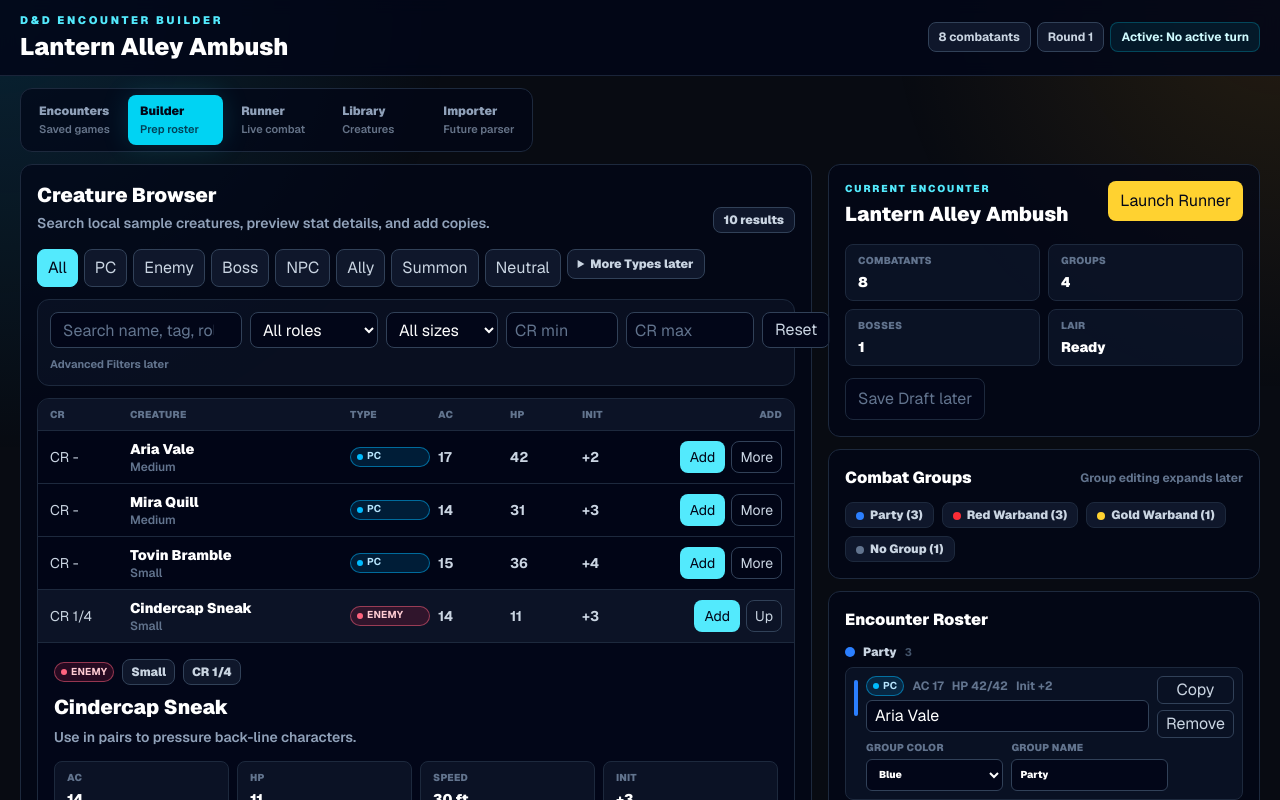
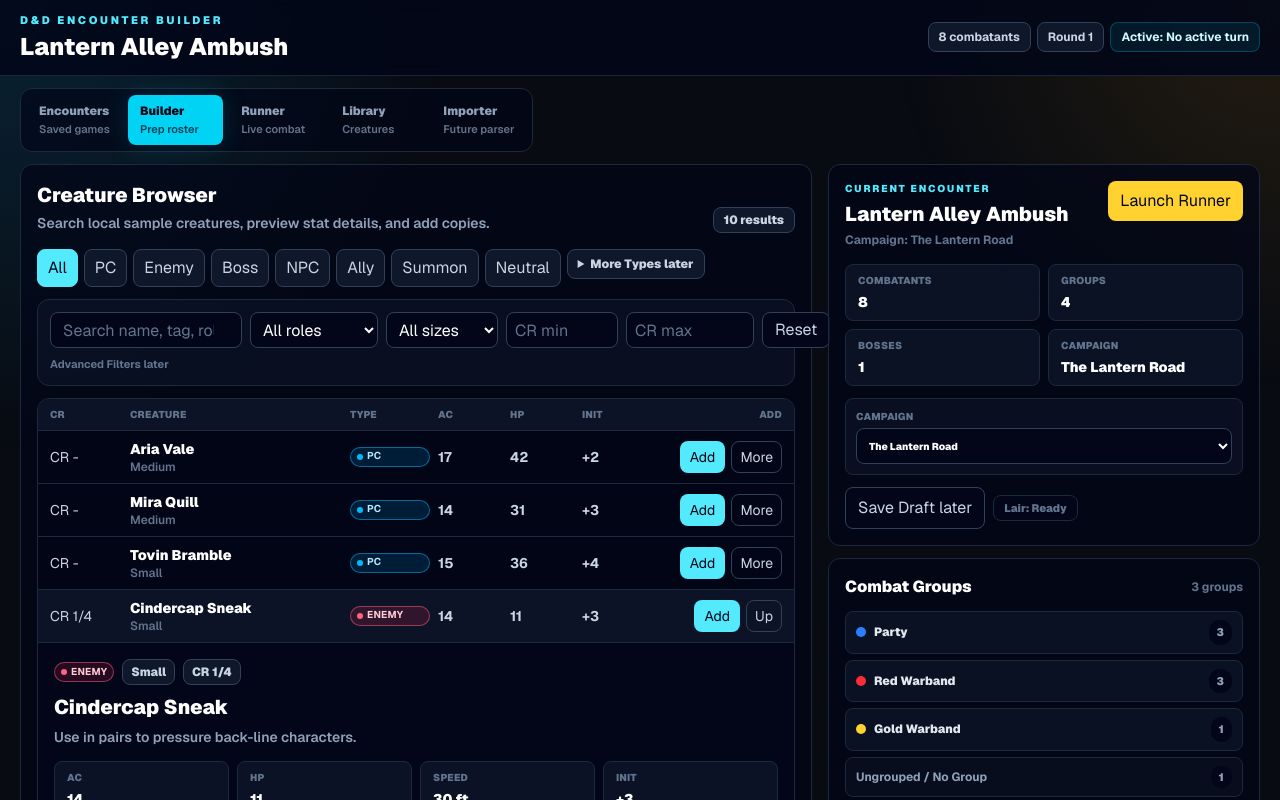
Before and after one commit to dtroms/dnd-encounter-builder, a Next.js app: page / in a window 1280 px wide. Both pictures are taken after typing "Sample" into the empty fields and a click on the button "Create New Encounter". Shown: the top 800 px of the page. Built offline with nearby package versions, Linux system fonts and the light colour scheme.

Commit message:
Checkpoint before creature library layout

```diff
--- a/src/components/encounter/encounter-app.tsx
+++ b/src/components/encounter/encounter-app.tsx
@@ -68,6 +68,8 @@
 
 export function EncounterApp() {
   const [activeView, setActiveView] = useState<EncounterView>("encounters");
+  const [encounterCampaignId, setEncounterCampaignId] =
+    useState("lantern-road");
   const [runnerFilter, setRunnerFilter] = useState<RunnerFilter>("all");
   const [addPanelOpen, setAddPanelOpen] = useState(false);
   const [selectedCombatantId, setSelectedCombatantId] = useState<string | null>(
@@ -441,9 +443,13 @@
 
       {activeView === "builder" ? (
         <EncounterBuilder
+          campaignId={encounterCampaignId}
+          combatGroups={combatGroups}
           combatants={encounter.combatants}
           encounterName={encounter.name}
           templates={sampleCreatureTemplates}
+          onCampaignChange={setEncounterCampaignId}
+          onCreateGroup={createCombatGroup}
           onAdd={addCombatants}
           onDuplicate={duplicateCombatant}
           onLaunchRunner={launchRunner}
--- a/src/components/encounter/encounter-builder.tsx
+++ b/src/components/encounter/encounter-builder.tsx
@@ -2,6 +2,7 @@
 
 import { useMemo, useState } from "react";
 import type {
+  CombatGroup,
   CombatantType,
   CreatureTemplate,
   EncounterCombatant,
@@ -9,7 +10,7 @@
   StatBlockTrait,
 } from "@/lib/encounter/types";
 import {
-  accentColorOptions,
+  combatGroupOptions,
   combatantTypeOrder,
   getCombatGroupColorClass,
 } from "@/lib/encounter/colors";
@@ -17,9 +18,13 @@
 import { TypeBadge } from "./type-badge";
 
 type EncounterBuilderProps = {
+  campaignId: string;
+  combatGroups: CombatGroup[];
   combatants: EncounterCombatant[];
   encounterName?: string;
   templates: CreatureTemplate[];
+  onCreateGroup: (group: { name: string; color: string }) => void;
+  onCampaignChange: (campaignId: string) => void;
   onAdd: (template: CreatureTemplate, count: number) => void;
   onDuplicate: (combatant: EncounterCombatant) => void;
   onRemove: (combatantId: string) => void;
@@ -57,10 +62,22 @@
   "Undead",
 ];
 
+const campaignOptions = [
+  { id: "lantern-road", name: "The Lantern Road" },
+  { id: "moonwell-vale", name: "Moonwell Vale" },
+  { id: "ash-gate", name: "Ash Gate" },
+  { id: "violet-keg-cellars", name: "Violet Keg Cellars" },
+  { id: "unassigned", name: "Unassigned / No Campaign" },
+];
+
 export function EncounterBuilder({
+  campaignId,
+  combatGroups,
   combatants,
   encounterName = "Lantern Alley Ambush",
   templates,
+  onCampaignChange,
+  onCreateGroup,
   onAdd,
   onDuplicate,
   onRemove,
@@ -76,6 +93,10 @@
     templates[3]?.id ?? templates[0]?.id ?? null,
   );
   const [addCounts, setAddCounts] = useState<Record<string, number>>({});
+  const [collapsedGroups, setCollapsedGroups] = useState<Record<string, boolean>>(
+    {},
+  );
+  const [draftNotice, setDraftNotice] = useState("");
 
   const availableSizes = useMemo(
     () => [...new Set(templates.map((template) => template.size))].sort(),
@@ -119,6 +140,7 @@
   const hasLairActions = combatants.some(
     (combatant) => combatant.lairActions && combatant.lairActions.length > 0,
   );
+  const campaignName = getCampaignName(campaignId);
 
   function addCopies(template: CreatureTemplate, count = 1) {
     onAdd(template, count);
@@ -234,6 +256,9 @@
               <h2 className="mt-1 text-xl font-black text-white">
                 {encounterName}
               </h2>
+              <p className="mt-1 text-xs font-bold text-slate-500">
+                Campaign: {campaignName}
+              </p>
             </div>
             <button
               className="rounded-lg bg-amber-300 px-3 py-2 text-xs font-black text-slate-950 transition hover:bg-amber-200"
@@ -248,40 +273,56 @@
             <SummaryPill label="Combatants" value={String(combatants.length)} />
             <SummaryPill label="Groups" value={String(groupCount)} />
             <SummaryPill label="Bosses" value={bossCount > 0 ? String(bossCount) : "None"} />
-            <SummaryPill label="Lair" value={hasLairActions ? "Ready" : "None"} />
+            <SummaryPill label="Campaign" value={campaignName} />
           </div>
 
-          <div className="mt-3 flex flex-wrap gap-2">
+          <div className="mt-3 rounded-lg border border-slate-800 bg-slate-900/55 p-2.5">
+            <label className="grid gap-1 text-[10px] font-black uppercase tracking-wide text-slate-500">
+              Campaign
+              <select
+                className="h-9 rounded-lg border border-slate-700 bg-slate-950 px-2 text-sm font-semibold normal-case tracking-normal text-white outline-none focus:border-cyan-300"
+                value={campaignId}
+                onChange={(event) => {
+                  onCampaignChange(event.target.value);
+                  setDraftNotice("");
+                }}
+              >
+                {campaignOptions.map((campaign) => (
+                  <option key={campaign.id} value={campaign.id}>
+                    {campaign.name}
+                  </option>
+                ))}
+              </select>
+            </label>
+          </div>
+
+          <div className="mt-3 flex flex-wrap items-center gap-2">
             <button
-              className="cursor-not-allowed rounded-lg border border-slate-800 bg-slate-950 px-3 py-2 text-xs font-black text-slate-500"
-              disabled
+              className="rounded-lg border border-slate-700 bg-slate-950 px-3 py-2 text-xs font-black text-slate-300 transition hover:border-cyan-300/60 hover:text-white"
               type="button"
+              onClick={() =>
+                setDraftNotice(`Draft staged for ${getCampaignName(campaignId)}.`)
+              }
             >
               Save Draft later
             </button>
+            <span className="rounded-lg border border-slate-800 bg-slate-950 px-2.5 py-1 text-[11px] font-black text-slate-500">
+              Lair: {hasLairActions ? "Ready" : "None"}
+            </span>
           </div>
+          {draftNotice ? (
+            <p className="mt-2 text-xs font-semibold text-cyan-200">
+              {draftNotice} Supabase save comes later.
+            </p>
+          ) : null}
         </section>
 
         <section className="rounded-xl border border-slate-800 bg-slate-950/70 p-4">
-          <div className="flex items-center justify-between gap-3">
-            <h3 className="text-base font-black text-white">Combat Groups</h3>
-            <span className="text-xs font-bold text-slate-500">
-              Group editing expands later
-            </span>
-          </div>
-          <div className="mt-3 flex flex-wrap gap-2">
-            {groupedCombatants.map((group) => (
-              <span
-                className="rounded-lg border border-slate-800 bg-slate-900 px-2.5 py-1 text-xs font-black text-slate-300"
-                key={`${group.name}-${group.color}`}
-              >
-                <span
-                  className={`mr-1.5 inline-block h-2 w-2 rounded-full align-middle ${getCombatGroupColorClass(group.color) ?? "bg-slate-500"}`}
+          <BuilderCombatGroups
+            combatGroups={combatGroups}
+            combatants={combatants}
+            onCreateGroup={onCreateGroup}
           />
-                {group.name} ({group.combatants.length})
-              </span>
-            ))}
-          </div>
         </section>
 
         <section className="rounded-xl border border-slate-800 bg-slate-950/70 p-4">
@@ -298,10 +339,18 @@
               <RosterGroup
                 color={group.color}
                 combatants={group.combatants}
+                groups={combatGroups}
+                isCollapsed={Boolean(collapsedGroups[group.key])}
                 key={`${group.name}-${group.color}`}
                 name={group.name}
                 onDuplicate={onDuplicate}
                 onRemove={onRemove}
+                onToggleCollapse={() =>
+                  setCollapsedGroups((current) => ({
+                    ...current,
+                    [group.key]: !current[group.key],
+                  }))
+                }
                 onUpdate={onUpdate}
               />
             ))}
@@ -636,33 +685,50 @@
 function RosterGroup({
   color,
   combatants,
+  groups,
+  isCollapsed,
   name,
   onDuplicate,
   onRemove,
+  onToggleCollapse,
   onUpdate,
 }: {
   color?: string;
   combatants: EncounterCombatant[];
+  groups: CombatGroup[];
+  isCollapsed: boolean;
   name: string;
   onDuplicate: (combatant: EncounterCombatant) => void;
   onRemove: (combatantId: string) => void;
+  onToggleCollapse: () => void;
   onUpdate: (combatantId: string, updates: Partial<EncounterCombatant>) => void;
 }) {
   return (
-    <div>
-      <div className="mb-1.5 flex items-center gap-2">
+    <div className="rounded-lg border border-slate-800 bg-slate-900/45">
+      <button
+        className="flex w-full items-center justify-between gap-3 px-3 py-2 text-left"
+        type="button"
+        onClick={onToggleCollapse}
+      >
+        <span className="flex min-w-0 items-center gap-2">
           <span
-          className={`h-2.5 w-2.5 rounded-full ${getCombatGroupColorClass(color) ?? "bg-slate-500"}`}
+            className={`h-2.5 w-2.5 shrink-0 rounded-full ${getCombatGroupColorClass(color) ?? "bg-slate-500"}`}
           />
-        <h4 className="text-xs font-black text-slate-300">{name}</h4>
-        <span className="text-[11px] font-bold text-slate-600">
-          {combatants.length}
+          <span className="truncate text-sm font-black text-slate-100">{name}</span>
+          <span className="text-[11px] font-bold text-slate-500">
+            {combatants.length} combatants
           </span>
-      </div>
-      <div className="grid gap-1.5">
+        </span>
+        <span className="shrink-0 rounded-md border border-slate-700 px-2 py-1 text-[10px] font-black text-slate-300">
+          {isCollapsed ? "Expand" : "Collapse"}
+        </span>
+      </button>
+      {!isCollapsed ? (
+        <div className="grid gap-1.5 border-t border-slate-800 p-2">
           {combatants.map((combatant) => (
             <RosterEditor
               combatant={combatant}
+              groups={groups}
               key={combatant.combatantId}
               onDuplicate={() => onDuplicate(combatant)}
               onRemove={() => onRemove(combatant.combatantId)}
@@ -670,22 +736,26 @@
             />
           ))}
         </div>
+      ) : null}
     </div>
   );
 }
 
 function RosterEditor({
   combatant,
+  groups,
   onDuplicate,
   onRemove,
   onUpdate,
 }: {
   combatant: EncounterCombatant;
+  groups: CombatGroup[];
   onDuplicate: () => void;
   onRemove: () => void;
   onUpdate: (updates: Partial<EncounterCombatant>) => void;
 }) {
   const groupColor = combatant.combatGroupColor ?? combatant.accentColor;
+  const selectedGroupValue = getSelectedGroupValue(combatant, groups);
 
   return (
     <div className="rounded-lg border border-slate-800 bg-slate-900/65 p-2">
@@ -713,16 +783,30 @@
             onChange={(event) => onUpdate({ displayName: event.target.value })}
           />
           <div className="mt-2 grid grid-cols-2 gap-2">
-            <SelectField
-              label="Group Color"
-              value={groupColor}
-              values={["None", ...accentColorOptions]}
-              onChange={(combatGroupColor) => onUpdate({ combatGroupColor })}
+            <GroupAssignmentField
+              groups={groups}
+              value={selectedGroupValue}
+              onChange={(value) => {
+                const group = groups.find((item) => item.id === value);
+
+                if (!group || value === "ungrouped") {
+                  onUpdate({
+                    combatGroupColor: "None",
+                    combatGroupLabel: "Ungrouped",
+                  });
+                  return;
+                }
+
+                onUpdate({
+                  combatGroupColor: group.color,
+                  combatGroupLabel: group.name,
+                });
+              }}
             />
             <TextField
-              label="Group Name"
-              value={combatant.combatGroupLabel ?? combatant.groupLabel ?? ""}
-              onChange={(combatGroupLabel) => onUpdate({ combatGroupLabel })}
+              label="Display"
+              value={combatant.displayName}
+              onChange={(displayName) => onUpdate({ displayName })}
             />
           </div>
         </div>
@@ -744,6 +828,164 @@
         </div>
       </div>
     </div>
+  );
+}
+
+function BuilderCombatGroups({
+  combatGroups,
+  combatants,
+  onCreateGroup,
+}: {
+  combatGroups: CombatGroup[];
+  combatants: EncounterCombatant[];
+  onCreateGroup: (group: { name: string; color: string }) => void;
+}) {
+  const [newGroupName, setNewGroupName] = useState("");
+  const [newGroupColor, setNewGroupColor] = useState("Red");
+  const colorOptions = combatGroupOptions.filter(
+    (option) => option.color !== "None",
+  );
+
+  function createGroup() {
+    const name = newGroupName.trim();
+
+    if (!name) {
+      return;
+    }
+
+    onCreateGroup({ name, color: newGroupColor });
+    setNewGroupName("");
+  }
+
+  return (
+    <div>
+      <div className="flex items-center justify-between gap-3">
+        <h3 className="text-base font-black text-white">Combat Groups</h3>
+        <span className="text-xs font-bold text-slate-500">
+          {combatGroups.length} groups
+        </span>
+      </div>
+
+      <div className="mt-3 grid gap-1.5">
+        {combatGroups.map((group) => (
+          <div
+            className="flex items-center justify-between gap-2 rounded-lg border border-slate-800 bg-slate-900/65 px-2.5 py-2"
+            key={group.id}
+          >
+            <span className="flex min-w-0 items-center gap-2">
+              <span
+                className={`h-2.5 w-2.5 shrink-0 rounded-full ${getCombatGroupColorClass(group.color) ?? "bg-slate-500"}`}
+              />
+              <span className="truncate text-xs font-black text-slate-200">
+                {group.name}
+              </span>
+            </span>
+            <span className="rounded-full bg-slate-950 px-2 py-1 text-[11px] font-black text-slate-400">
+              {countCombatantsInGroup(combatants, group)}
+            </span>
+          </div>
+        ))}
+        <div className="flex items-center justify-between rounded-lg border border-slate-800 bg-slate-900/35 px-2.5 py-2 text-xs font-bold text-slate-400">
+          <span>Ungrouped / No Group</span>
+          <span className="rounded-full bg-slate-950 px-2 py-1 text-[11px] font-black">
+            {
+              combatants.filter(
+                (combatant) =>
+                  !combatant.combatGroupColor ||
+                  combatant.combatGroupColor === "None",
+              ).length
+            }
+          </span>
+        </div>
+      </div>
+
+      <div className="mt-3 rounded-lg border border-dashed border-slate-700 p-2">
+        <p className="text-[10px] font-black uppercase tracking-wide text-slate-500">
+          Create Group
+        </p>
+        <input
+          className="mt-2 h-8 w-full rounded-md border border-slate-800 bg-slate-950 px-2 text-xs font-bold text-white outline-none focus:border-cyan-300"
+          placeholder="Skeleton Patrol"
+          value={newGroupName}
+          onChange={(event) => setNewGroupName(event.target.value)}
+          onKeyDown={(event) => {
+            if (event.key === "Enter") {
+              createGroup();
+            }
+          }}
+        />
+        <div
+          aria-label="Choose combat group color"
+          className="mt-2 grid grid-cols-4 gap-1"
+          role="radiogroup"
+        >
+          {colorOptions.map((option) => {
+            const selected = newGroupColor === option.color;
+
+            return (
+              <button
+                aria-checked={selected}
+                aria-label={`Use ${option.color}`}
+                className={`flex h-8 items-center justify-center rounded-lg border bg-slate-950 transition ${
+                  selected
+                    ? "scale-[1.03] border-white shadow-[0_0_14px_rgba(255,255,255,0.22)]"
+                    : "border-slate-800 hover:border-slate-500"
+                }`}
+                key={option.color}
+                role="radio"
+                title={option.color}
+                type="button"
+                onClick={() => setNewGroupColor(option.color)}
+              >
+                <span
+                  className={`h-4 w-4 rounded-md ${option.className} ${
+                    selected
+                      ? "ring-2 ring-white/80 ring-offset-2 ring-offset-slate-950"
+                      : ""
+                  }`}
+                />
+              </button>
+            );
+          })}
+        </div>
+        <button
+          className="mt-2 h-8 w-full rounded-md bg-cyan-300 px-2 text-[10px] font-black text-slate-950 disabled:cursor-not-allowed disabled:opacity-40"
+          disabled={!newGroupName.trim()}
+          type="button"
+          onClick={createGroup}
+        >
+          Create Group
+        </button>
+      </div>
+    </div>
+  );
+}
+
+function GroupAssignmentField({
+  groups,
+  value,
+  onChange,
+}: {
+  groups: CombatGroup[];
+  value: string;
+  onChange: (value: string) => void;
+}) {
+  return (
+    <label className="grid gap-1 text-[10px] font-black uppercase tracking-wide text-slate-500">
+      Group
+      <select
+        className="h-8 rounded-md border border-slate-700 bg-slate-950 px-2 text-xs font-semibold normal-case tracking-normal text-white outline-none focus:border-cyan-300"
+        value={value}
+        onChange={(event) => onChange(event.target.value)}
+      >
+        <option value="ungrouped">Ungrouped / No Group</option>
+        {groups.map((group) => (
+          <option key={group.id} value={group.id}>
+            {group.name}
+          </option>
+        ))}
+      </select>
+    </label>
   );
 }
 
@@ -850,41 +1092,13 @@
   );
 }
 
-function SelectField({
-  label,
-  value,
-  values,
-  onChange,
-}: {
-  label: string;
-  value: string;
-  values: string[];
-  onChange: (value: string) => void;
-}) {
-  return (
-    <label className="grid gap-1 text-[10px] font-black uppercase tracking-wide text-slate-500">
-      {label}
-      <select
-        className="h-8 rounded-md border border-slate-700 bg-slate-950 px-2 text-xs font-semibold normal-case tracking-normal text-white outline-none focus:border-cyan-300"
-        value={value}
-        onChange={(event) => onChange(event.target.value)}
-      >
-        {values.map((item) => (
-          <option key={item} value={item}>
-            {item}
-          </option>
-        ))}
-      </select>
-    </label>
-  );
-}
-
 function groupCombatantsByCombatGroup(combatants: EncounterCombatant[]) {
   const groups = new Map<
     string,
     {
       color?: string;
       combatants: EncounterCombatant[];
+      key: string;
       name: string;
     }
   >();
@@ -907,11 +1121,40 @@
     groups.set(key, {
       color,
       combatants: [combatant],
+      key,
       name,
     });
   });
 
   return [...groups.values()];
+}
+
+function getSelectedGroupValue(
+  combatant: EncounterCombatant,
+  groups: CombatGroup[],
+) {
+  if (!combatant.combatGroupColor || combatant.combatGroupColor === "None") {
+    return "ungrouped";
+  }
+
+  return (
+    groups.find(
+      (group) =>
+        group.name === combatant.combatGroupLabel &&
+        group.color === combatant.combatGroupColor,
+    )?.id ?? "ungrouped"
+  );
+}
+
+function countCombatantsInGroup(
+  combatants: EncounterCombatant[],
+  group: CombatGroup,
+) {
+  return combatants.filter(
+    (combatant) =>
+      combatant.combatGroupLabel === group.name &&
+      combatant.combatGroupColor === group.color,
+  ).length;
 }
 
 function parseChallengeRating(value?: string) {
@@ -931,3 +1174,10 @@
 function formatModifier(value: number) {
   return `${value >= 0 ? "+" : ""}${value}`;
 }
+
+function getCampaignName(campaignId: string) {
+  return (
+    campaignOptions.find((campaign) => campaign.id === campaignId)?.name ??
+    "Unassigned / No Campaign"
+  );
+}
```
Also changed, not shown: 1 other file (tests, documents, lock files or other folders). Lines whose indentation alone changed are shown as unchanged.
